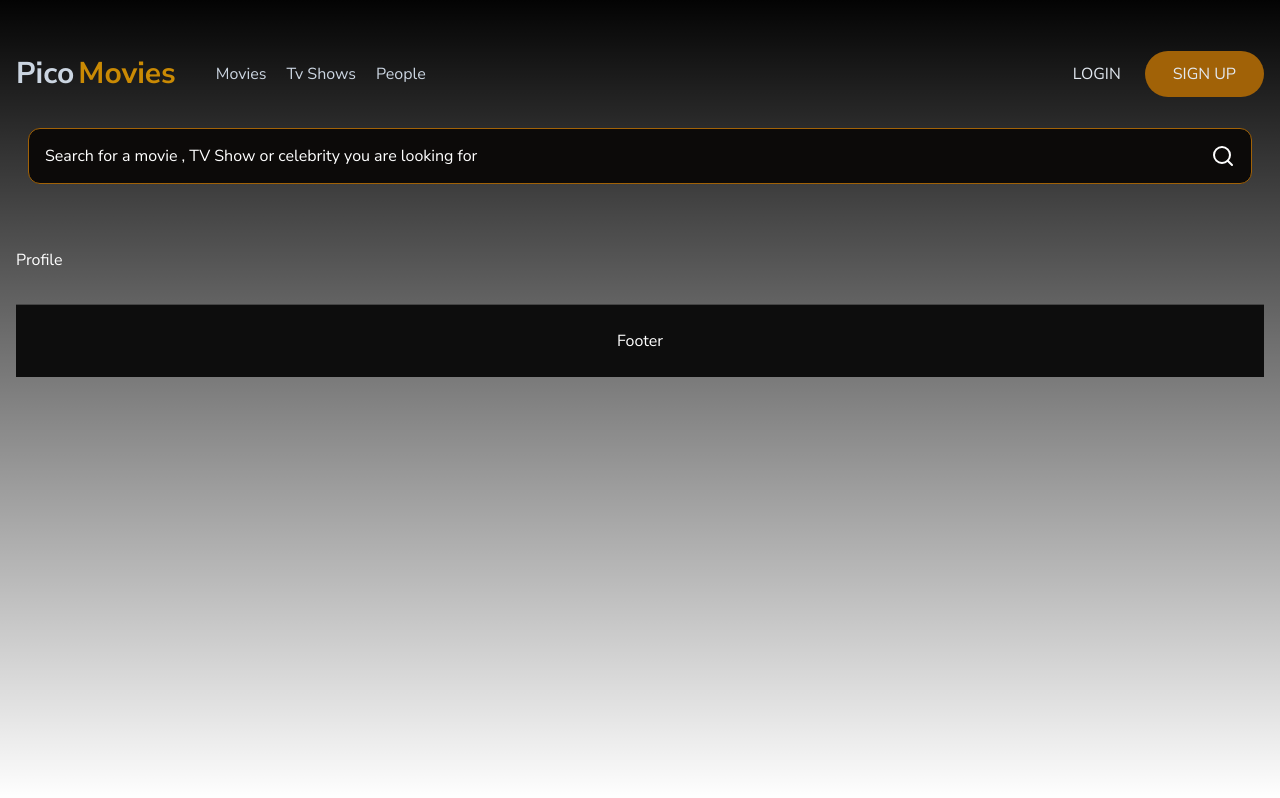
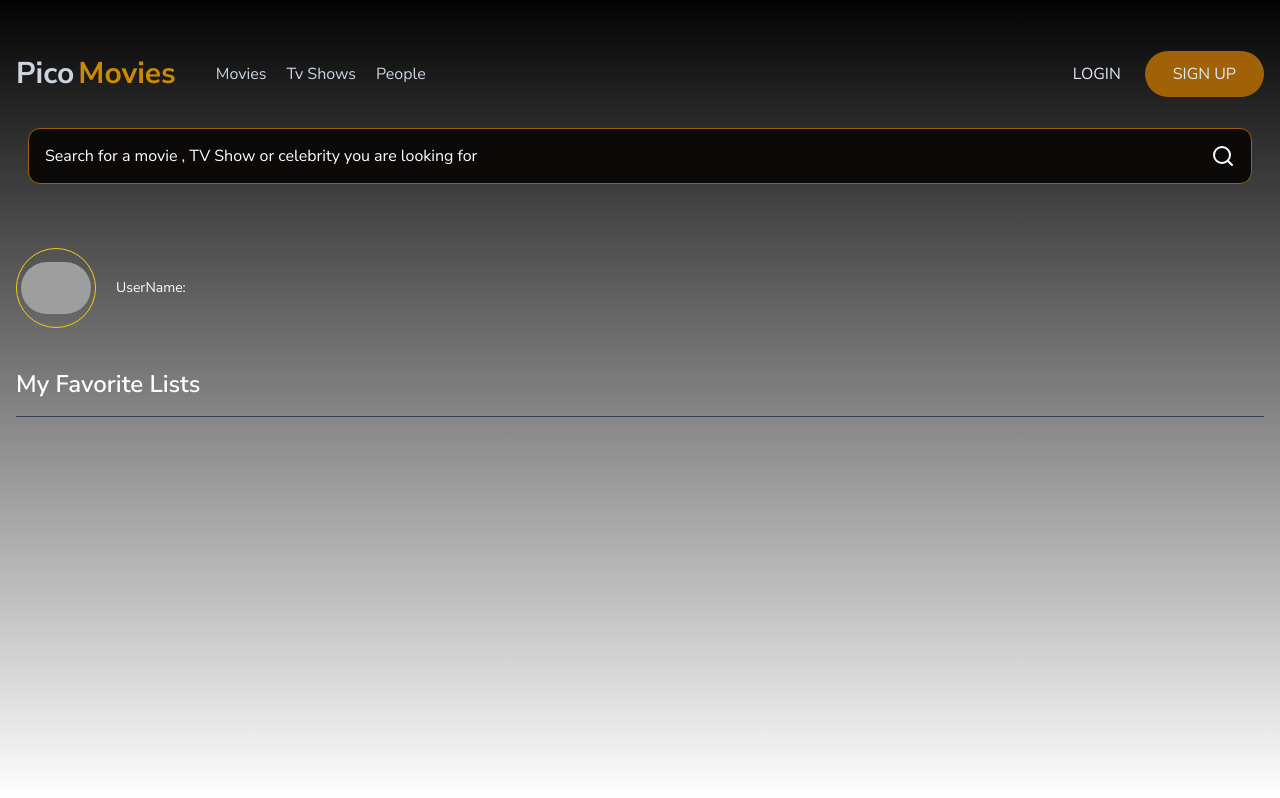
Before and after one commit to AmirHossein137/movie, a React (Vite) app: page /profile in a window 1280 px wide. Built offline with nearby package versions, Linux system fonts and the light colour scheme; grey boxes are pictures that could not be loaded.

Commit message:
profile added

```diff
--- a/src/App.jsx
+++ b/src/App.jsx
@@ -5,7 +5,8 @@ import Header from "./components/header/Header";
 function App() {
   const location = useLocation();
   return (
-    <div className={location.pathname === "/login" ? "" : "container mx-auto px-4"}
+    <div
+      className={location.pathname === "/login" ? "" : "container mx-auto px-4"}
     >
       {location.pathname !== "/login" ? <Header /> : ""}
       <Outlet />
--- a/src/components/footer/Footer.jsx
+++ b/src/components/footer/Footer.jsx
@@ -1,8 +1,16 @@
+import { useLocation } from "react-router-dom";
 
 const Footer = () => {
+  const location = useLocation();
   return (
-    <div className="text-center py-6 mt-8 bg-[#0d0d0d] border-t border-[#444]">Footer</div>
-  )
-}
+    <div
+      className={`text-center py-6 mt-8 bg-[#0d0d0d] border-t border-[#444] ${
+        location.pathname === "/profile" ? "hidden" : "block"
+      }`}
+    >
+      Footer
+    </div>
+  );
+};
 
-export default Footer
+export default Footer;
--- a/src/pages/Profile.jsx
+++ b/src/pages/Profile.jsx
@@ -1,8 +1,31 @@
+import { useUserContext } from "../context/UserContext";
+import { ImgURL } from "../helpers/ImgUrl";
 
 const Profile = () => {
+  const { user } = useUserContext();
+
+  console.log(user);
+
   return (
-    <div className="w-full">Profile</div>
-  )
-}
+    <div className="w-full">
+      <div className="flex items-center gap-5 pb-5">
+        <div className="flex items-center justify-center border border-yellow-400 rounded-full w-20 h-20 overflow-hidden p-1">
+          <img src={ImgURL("w92", user?.avatar?.tmdb?.avatar_path)} className="object-cover rounded-full"/>
+        </div>
+        <div className="flex items-center gap-2">
+          <span className="text-sm">UserName:</span>
+          <span className="text-gray-300 text-lg font-medium">{user?.username}</span>
+        </div>
+      </div>
 
-export default Profile
+      <div className="mt-5">
+        <h4 className="text-2xl font-semibold">My Favorite Lists</h4>
+        <div className="flex items-center gap-4 border-b border-gray-700 pb-4">
+
+        </div>
+      </div>
+    </div>
+  );
+};
+
+export default Profile;
```
